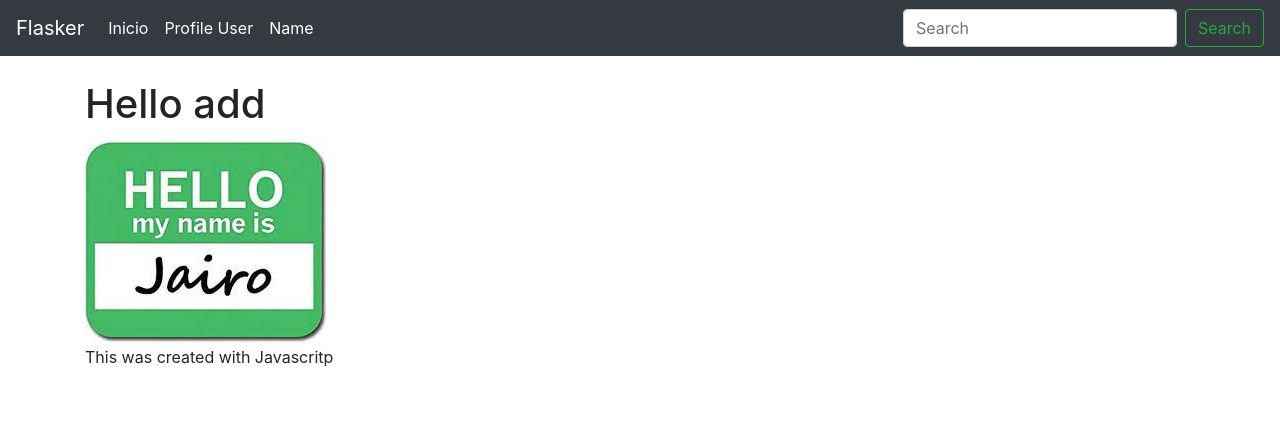
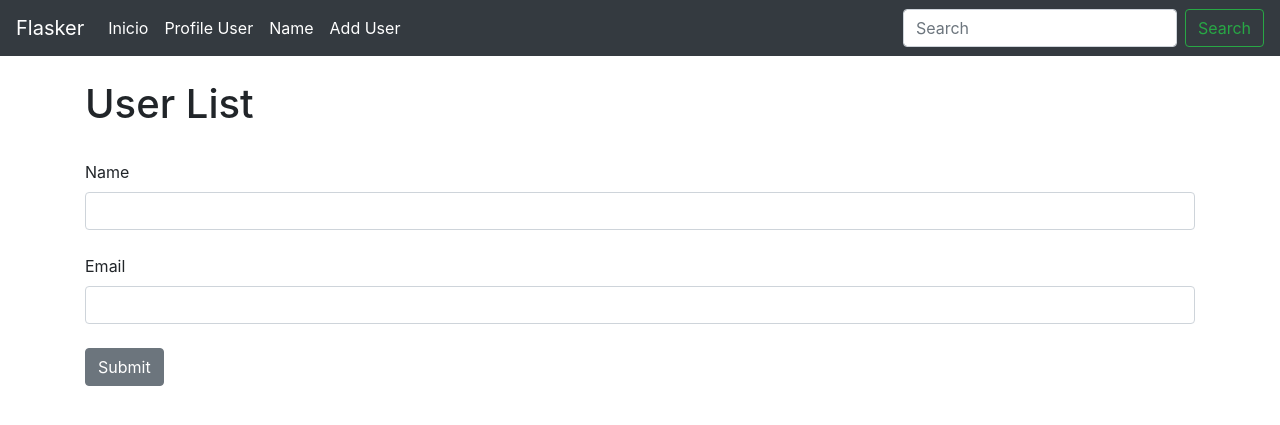
Before and after one commit to jairmmz/CloudComputing_Bee_Ant, a Flask app: page /user/add in a window 1280 px wide. Shown: the top 425 px of the page. Run offline with Flask 2, Linux system fonts and the light colour scheme.

Commit message:
Agregando add_user form

```diff
--- a/app.py
+++ b/app.py
@@ -10,7 +10,8 @@ from datetime import datetime
 app = Flask(__name__)
 
 # Add database
-app.config['SQLALCHEMY_DATABASE_URI'] = 'sqlite:///users.db'
+# app.config['SQLALCHEMY_DATABASE_URI'] = 'sqlite:///users.db'
+app.config['SQLALCHEMY_DATABASE_URI'] = 'mysql:///root:@localhost/users'
 
 # Secret key
 app.config['SECRET_KEY'] = 'My super secret that no one is supposed to know'
@@ -19,7 +20,6 @@ app.config['SQLALCHEMY_TRACK_MODIFICATIONS'] = False
 
 # Initializa the database
 db = SQLAlchemy(app)
-
 
 # Create Model
 class Users(db.Model):
@@ -31,12 +31,16 @@ class Users(db.Model):
     def __repr__(self):
         return '<Name %r>' % self.name
 
-
+# CREATE FORM CLASS
+class UserForm(FlaskForm):
+    name = StringField("Name", validators=[DataRequired()])
+    email = StringField('Email', validators=[DataRequired()])
+    submit = SubmitField('Submit')
 
 # CREATE FORM CLASS
 class NameForm(FlaskForm):
     name = StringField("Name", validators=[DataRequired()])
-    email = SubmitField('Email', validators=[DataRequired()])
+    email = StringField('Email', validators=[DataRequired()])
     submit = SubmitField('Submit')
 
 # CREATE FORM CLASS
@@ -55,16 +59,12 @@ def index():
                            first_name=first_name, stuff=stuff, favorite_pizzas=favorite_pizzas)
 
 # Create User Page
-
-
 @app.route('/user/<name>')
 def user(name):
     # <h1>Hello {} </h1>'.format(name)
     return render_template('user.html', user_name=name)
 
 # Create User Page
-
-
 @app.route('/name', methods=['GET', 'POST'])
 def name():
     name = None
@@ -76,6 +76,26 @@ def name():
         flash("From Submitted Successfully!")
     return render_template('name.html', name=name, form=form)
 
+# Create Add User
+@app.route('/user/add', methods=['GET', 'POST'])
+def add_user():
+    name = None
+    form = UserForm()
+    # Validate Form
+    if form.validate_on_submit():
+        user=Users.query.filter_by(email=form.email.data).first()
+        if user is None:
+            user=Users(name=form.name.data, email=form.email.data)
+            db.session.add(user)
+            db.session.commit()
+        name=form.name.data
+        form.name.data=''
+        form.email.data=''
+        flash("User Add Succesfully!")
+    our_users=Users.query.order_by(Users.date_added)
+    return render_template('add_user.html', form=form, name=name, our_users=our_users)
+
+
 
 # Invalid URL
 @app.errorhandler(404)
@@ -83,8 +103,6 @@ def page_not_found(e):
     return render_template('404.html'), 404
 
 # INTERNAL SERVER ERROR
-
-
 @app.errorhandler(500)
 def page_not_found(e):
     return render_template('500.html'), 500
--- /dev/null
+++ b/templates/add_user.html
@@ -0,0 +1,42 @@
+{% extends 'base.html' %}
+
+{% block content %}
+
+    {% for message in get_flashed_messages() %}
+        <div class="alert alert-warning alert-dismissible fade show" role="alert">
+            {{ message }}
+            <button type="button" class="btn-close" data-bs-dismiss="alert" aria-label="Close">
+            </button>
+            <span aria-hidden="true">&times;</span>
+        </div>
+
+    {% endfor %}
+
+
+    {% if name %}
+        <h1>User added!</h1>
+        {% for our_user in our_user %}
+            {{  our_user.id }}. {{ our_user.name }}-{{ our_user.email }} <br>
+        {% endfor %}
+        <br>
+    {% else %}
+        <h1>User List</h1>
+        <br/>
+        <form method="POST">
+            {{ form.hidden_tag() }}
+            {{ form.name.label(class="form-label") }}
+            {{ form.name(class="form-control") }}
+            <br/>
+            {{ form.email.label(class="form-label") }}
+            {{ form.email(class="form-control") }}
+            <br/>
+            {{ form.submit(class="btn btn-secondary") }}
+        </form>
+
+        <br>
+        {% for our_user in our_user %}
+        {{  our_user.id }}. {{ our_user.name }}-{{ our_user.email }} <br>
+        {% endfor %}
+
+    {% endif %}
+{% endblock %}
--- a/templates/navbar.html
+++ b/templates/navbar.html
@@ -16,6 +16,9 @@
             <li class="nav-item active">
                 <a class="nav-link" href="{{ url_for('name') }}">Name</a>
             </li>
+            <li class="nav-item active">
+                <a class="nav-link" href="{{ url_for('add_user') }}">Add User</a>
+            </li>
         </ul>
         <form class="form-inline my-2 my-lg-0">
             <input class="form-control mr-sm-2" type="search" placeholder="Search" aria-label="Search">
```
Also changed, not shown: db_users.sql (added, +9 -0 lines), users.db, 2 other files.
